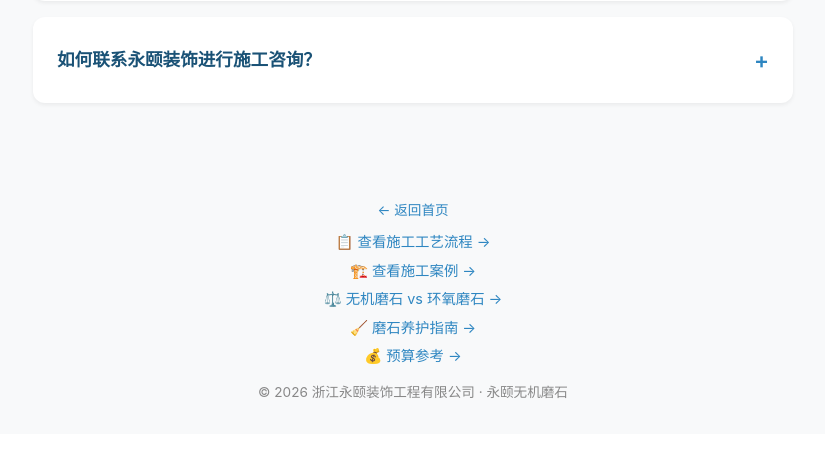
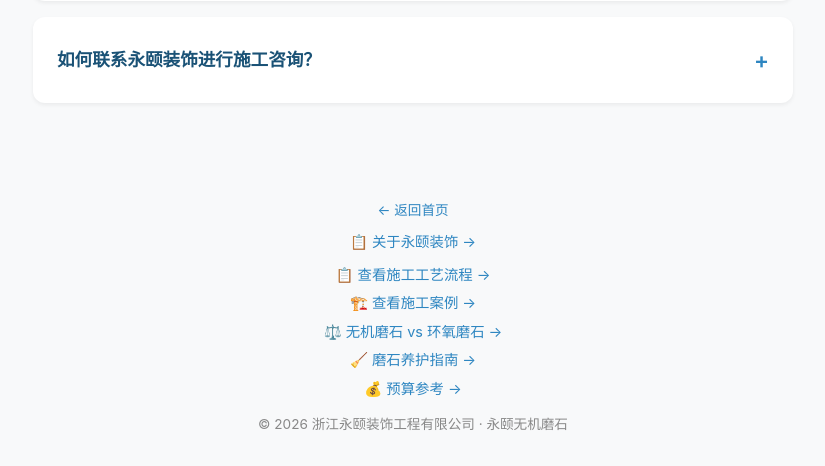
Before and after one commit to wst3050469/yongyimoshi, a Flask app: page /faq in a window 1280 px wide. Shown: the part 897-1363 px from the top of the page, without its empty margins (227-1052 px from the left). Before the commit the page ends 1296 px from the top, so only its background shows below. Run offline with Flask 3, Linux system fonts and the light colour scheme.

Commit message:
fix: FAQ页补充公司介绍链接 - 全站8页链接网络完整

```diff
--- a/templates/faq.html
+++ b/templates/faq.html
@@ -66,6 +66,8 @@
     <div class="footer">
         <a href="/platform/" class="back-link">← 返回首页</a>
         <br>
+        <a href="/platform/public" style="display:inline-block;margin-top:8px;color:#2e86c1;text-decoration:none;font-size:0.9rem;">📋 关于永颐装饰 →</a>
+        <br>
         <a href="/platform/construction-process" style="display:inline-block;margin-top:8px;color:#2e86c1;text-decoration:none;font-size:0.9rem;">📋 查看施工工艺流程 →</a>
         <br>
         <a href="/platform/cases" style="display:inline-block;margin-top:4px;color:#2e86c1;text-decoration:none;font-size:0.9rem;">🏗️ 查看施工案例 →</a>
```
